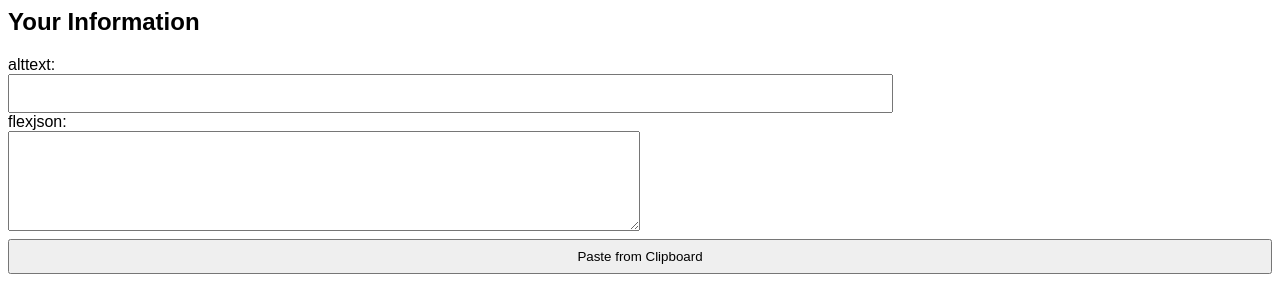
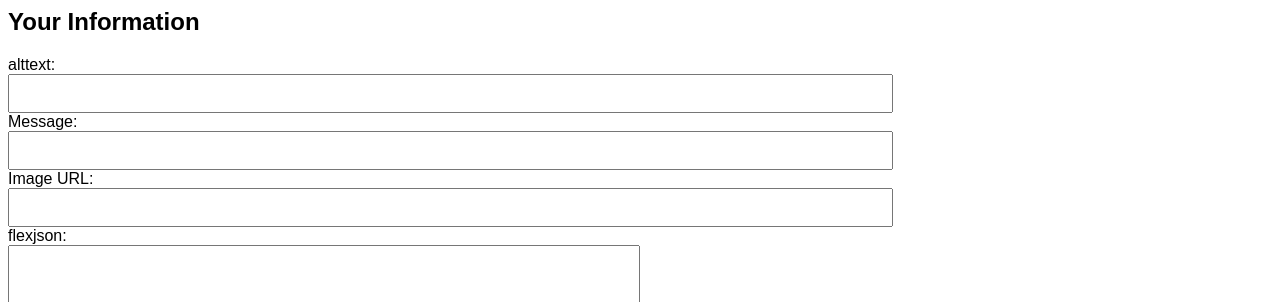
Before and after one commit to Boatpoco/boatzaza01, a plain HTML site: page index.html in a window 1280 px wide. Shown: the top 302 px of the page. Drawn offline with Linux system fonts and the light colour scheme; a script that the page names is missing.

Commit message:
Update index.html
Signed-off-by: Boatpoco <119615926+Boatpoco@users.noreply.github.com>

```diff
--- a/index.html
+++ b/index.html
@@ -38,6 +38,10 @@
     <form action="#" method="post" name="flexJson">
         <label for="alttext">alttext:</label><br>
         <input type="text" id="alttext" name="alttext"><br>
+        <label for="message">Message:</label><br>
+        <input type="text" id="message" name="message"><br>
+        <label for="imageUrl">Image URL:</label><br>
+        <input type="text" id="imageUrl" name="imageUrl"><br>
         <label for="flexjson">flexjson:</label><br>
         <textarea id="flexjson" name="flexjson"></textarea>
         <button type="button" id="btnClip">Paste from Clipboard</button>
@@ -107,8 +111,7 @@
       },
       {
         'type': 'image',
-        'originalContentUrl': 'https://scontent.fbkk5-7.fna.fbcdn.net/v/t1.15752-9/362246945_962834345025441_4111091948369194005_n.png?_nc_cat=107&cb=99be929b-3346023f&ccb=1-7&_nc_sid=ae9488&_nc_eui2=AeFBGKBZGvkn1D6tLPw-yAZ2qlm5ujrzpXiqWbm6OvOleELPLQ-h8gPCliGOX1dLJA2jc7J4wf6kRbnVAdgEuPEi&_nc_ohc=4Vv4PxAmvE0AX9xciRF&_nc_ht=scontent.fbkk5-7.fna&oh=03_AdTuP44GEvbQn21rBTVto6zMbmFOgJs-IIQxKuHLQOZlXA&oe=64E31592',
-
+        'originalContentUrl': 'https://scontent.fbkk5-7.fna.fbcdn.net/v/t1.15752-9/362246945_962834345025441_4111091948369194005_n.png?_nc_cat=107&cb=99be929b-3346023f&ccb=1-7&_nc_sid=ae9488&_nc_eui2=AeFBGKBZGvkn1D6tLPw-yAZ2qlm5ujrzpXiqWbm6OvOleELPLQ-h8gPCliGOX1dLJA2jc7J4wf6kRbnVAdgEuPEi&_nc_ohc=4Vv4PxAmvE0AX9xciRF&_nc_ht=scontent.fbkk5-7.fna&oh=03_AdTuP44GEvbQn21rBTVto6zMbmFOgJs-IIQxKuHLQOZlXA&oe=64E31592'
       }
     ]
   )
```
Lines whose indentation alone changed are shown as unchanged.
